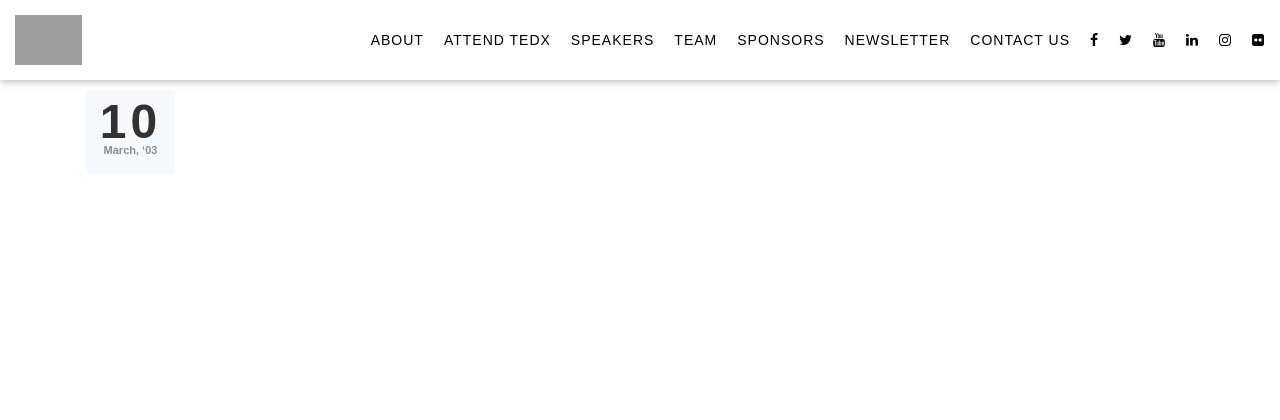
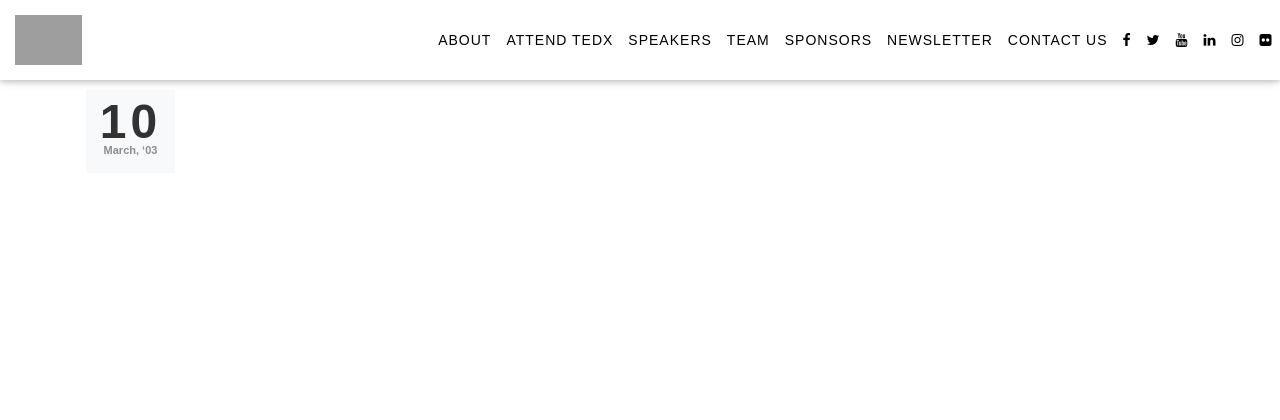
Before and after one commit to amarvsingh/TEDx19, a PHP site: page /blog.html in a window 1280 px wide. Shown: the top 420 px of the page. Run offline with PHP 8.4, Linux system fonts and the light colour scheme; some libraries are stand-ins or nearby versions; grey boxes are pictures that could not be loaded.

Commit message:
Update style.css

```diff
--- a/css/style.css
+++ b/css/style.css
@@ -243,7 +243,8 @@ footer {
     text-transform: uppercase;
     -webkit-transition: all 0.4s ease-in-out;
     transition: all 0.4s ease-in-out;
-    padding-right: 15px;
+    padding-right:7.5px;
+	 padding-left:7.5px;
 
 }
 
```
